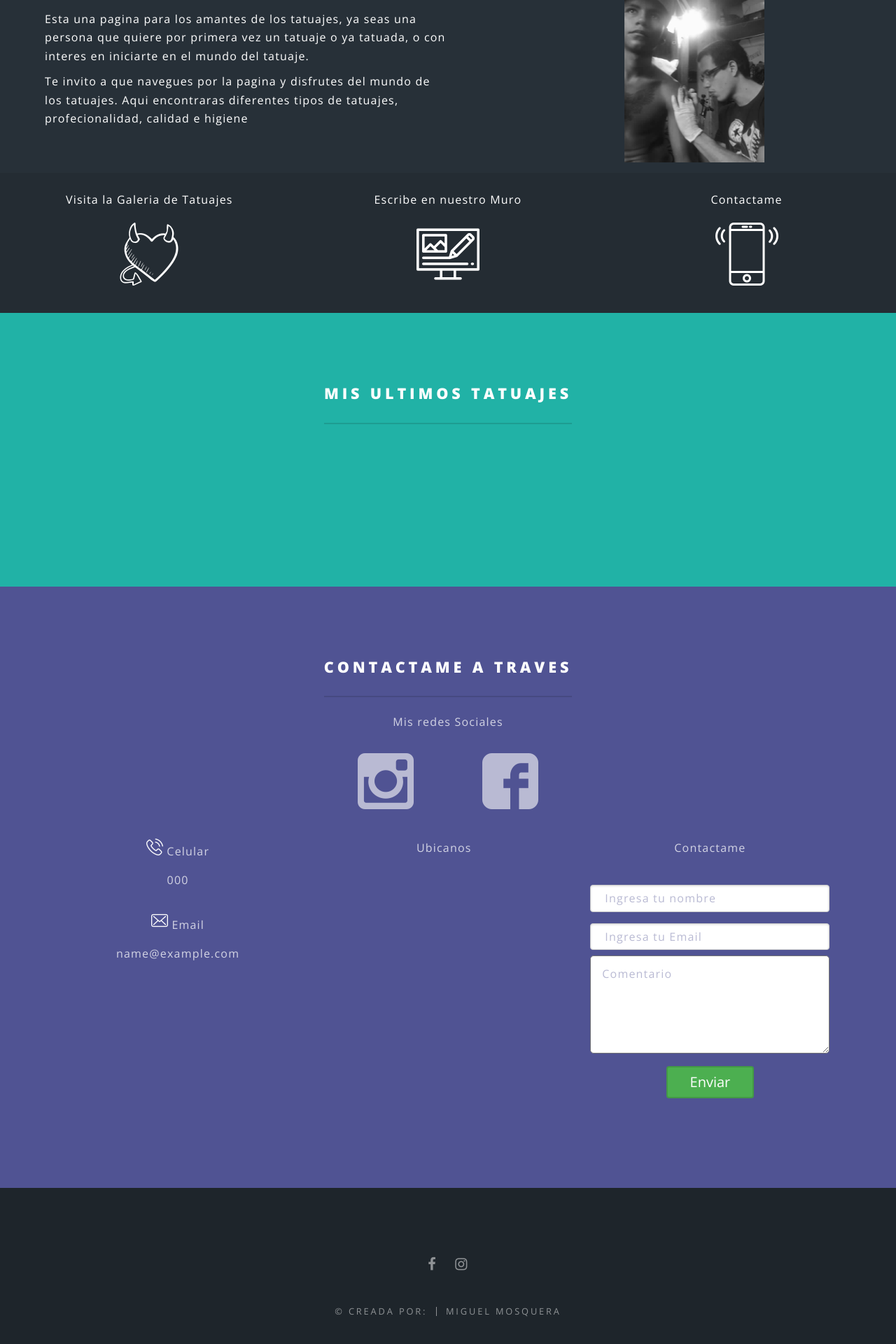
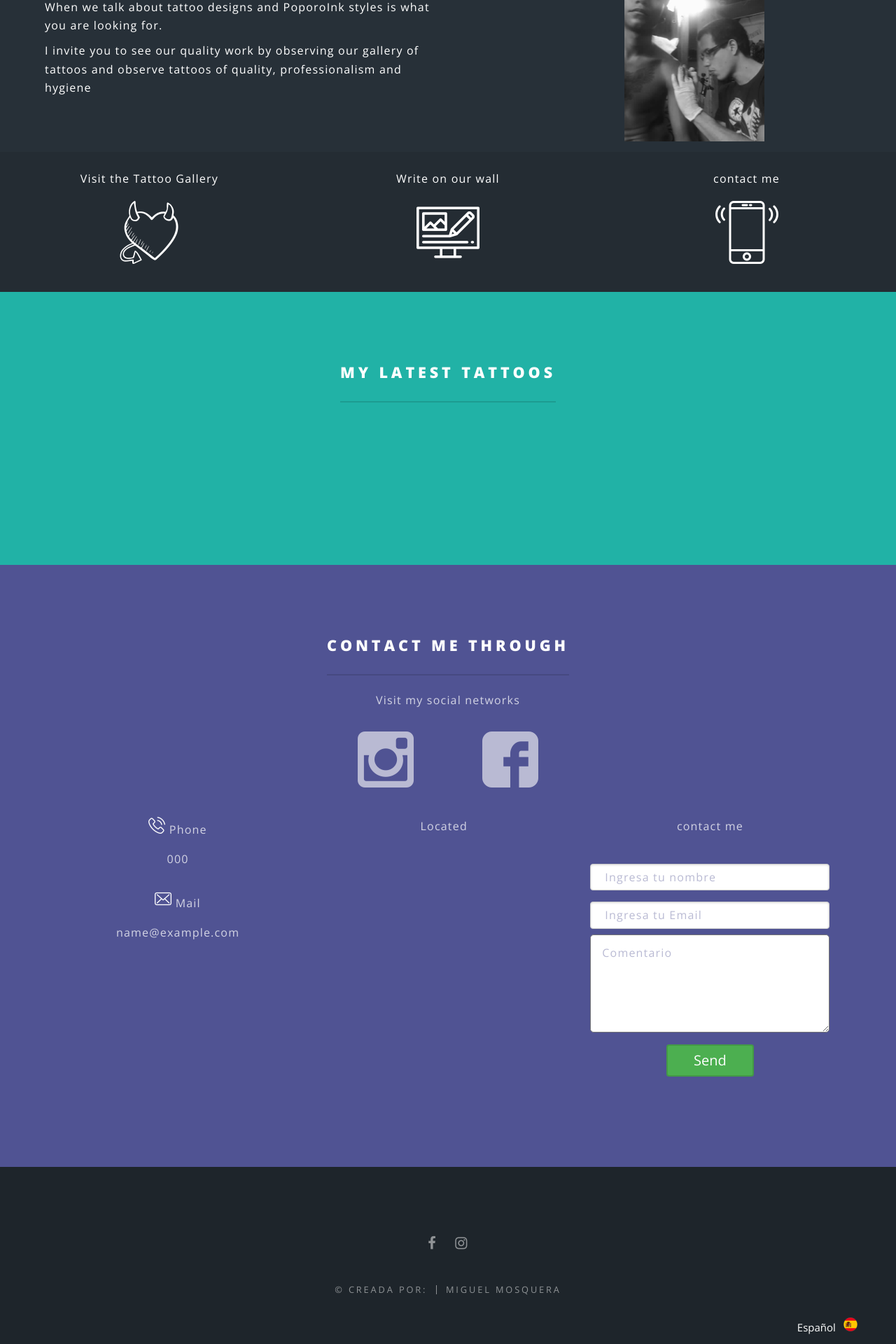
Before and after one commit to migmosquera/poporoink, a PHP site: page / in a window 1280 px wide. Shown: the part 1080-3000 px from the top of the page at 70% size. Run offline with PHP 8.4, Linux system fonts and the light colour scheme; tables that the repository leaves empty or names only in its code hold one stand-in row (values such as "Sample post"); a map, chart or similar area stays blank; some libraries are stand-ins or nearby versions; some web fonts are replaced.

Commit message:
“subiendo_traduccion_de_pagina_web”

```diff
--- a/assets/css/index.css
+++ b/assets/css/index.css
@@ -23,6 +23,21 @@
 
 .labelHide{
 	display:none
+}
+
+.buttonChangeLanguage{
+	border: 0;
+    background: 0;
+    width: 100%;
+    text-align: right;
+    padding-right: 55px;
+}
+
+.nameChangeLanguage{
+	margin-bottom: 0;
+	display: inline-block;
+	 font-size: 15px;
+	  margin-right: 7px;
 }
 
 .modal {
--- /dev/null
+++ b/controller/changeLanguage.php
@@ -0,0 +1,31 @@
+<?php
+
+    if (empty($_POST["language"])){
+
+    	$lang = substr($_SERVER['HTTP_ACCEPT_LANGUAGE'], 0,2);
+		$_SESSION['language']=$lang;
+		if($lang!="es"){
+			$_SESSION['language']="en";
+		}
+
+    }
+
+	if (isset($_POST['language'])){
+		$language = $_POST['language'];
+		$lang=$language;
+
+	}
+
+	switch ($lang) {
+		case 'es':
+				include 'language/es.php';
+			break;
+
+		case 'en':
+				include 'language/en.php';
+			break;
+		default:
+				include 'language/en.php';
+			break;
+	}
+?>
--- a/index.php
+++ b/index.php
@@ -1,7 +1,9 @@
 <!DOCTYPE HTML>
 <?php
+	session_start();
 	require_once  'controller/controllerUsers.php';
 	require_once  'controller/sendEmail.php';
+	require_once  'controller/changeLanguage.php';
 ?>
 <html>
 	<head>
@@ -25,21 +27,23 @@
 				<!-- Header -->
 					<header id="header" class="alt">
 						<h1><a href="index.php">Poporo Ink</a></h1>
+
 						<nav id="nav">
 							<ul>
 								<li class="special">
-									<a href="#menu" class="menuToggle"><span>Menu</span></a>
+									<a href="#menu" class="menuToggle" style="text-decoration: none"><span>Menu</span></a>
 									<div id="menu">
 										<ul>
-											<li><a href="photoGallery.php">Galeria</a></li>
+											<li><a href="photoGallery.php"><?php echo $gallery ?></a></li>
 											<li><a href="blog.php">Blog</a></li>
-											<li><a href="#three">Contactame</a></li>
+											<li><a href="#three"><?php echo $contactame ?></a></li>
 											<li><a id="myBtn" href="login.php" style="cursor: pointer;">Login</a></li>
 										</ul>
 									</div>
 								</li>
 							</ul>
 						</nav>
+
 					</header>
 
 				<!-- Banner -->
@@ -50,11 +54,11 @@
 						</video>
 							<div class="inner">
 								<h2>Poporo Ink</h2>
-								<p>Bienvenidos a Poporo Ink<br />
-								Un lugar para que conozcas mi trabajo<br />
-								<a style="border-bottom: 0;" href="<?php echo $user->getUrlInstagram() ?>" target="_blank">Visita mi instagram</a>.</p>
+								<p><?php echo $welcome ?><br />
+								<?php echo $work ?><br />
+								<a style="border-bottom: 0;" href="<?php echo $user->getUrlInstagram() ?>" target="_blank"><?php echo $visit_instagram ?></a>.</p>
 							</div>
-							<a href="#two" class="more scrolly">Conoceme</a>
+							<a href="#two" class="more scrolly" style="text-decoration: none"><?php echo $conoceme ?></a>
 					</section>
 
 				<!-- One -->
@@ -62,20 +66,20 @@
 						<section class="spotlight">
 							<div class="image"><img src="assets/images/poporoLogo.png" alt="" /></div><div class="content">
 								<h2>Poporo INK</h2>
-								<p class='textSectionOne'>Es la mejor de opcion a la hora de hacer un arte en tu cuerpo, nos especializamos en tatuajes en cualquier parte de tu cuerpo y garantizamos la calidad e higiene a la hora de hacer nuestro trabajo</p>
+								<p class='textSectionOne'><?php echo $mision ?></p>
 							</div>
 						</section>
 						<section class="spotlight">
 							<div class="image"><img src="assets/images/manuel.jpg" alt="" style="padding-top: 15px; padding-bottom: 15px;"/></div><div class="content">
-								<p style="margin-bottom: 10px">Esta una pagina para los amantes de los tatuajes, ya seas una persona que quiere por primera vez un tatuaje o ya tatuada, o con interes en iniciarte en el mundo del tatuaje. </p>
-								<p> Te invito a que navegues por la pagina y disfrutes del mundo de los tatuajes. Aqui encontraras diferentes tipos de tatuajes, profecionalidad, calidad e higiene</p>
+								<p style="margin-bottom: 10px"><?php echo $parrafo1 ?></p>
+								<p><?php echo $parrafo2 ?></p>
 							</div>
 						</section>
 						<section class="spotlight">
 							<div class="containerButtons">
 								<a href="photoGallery.php" style="text-decoration:none; ">
 									<div style="width: 99%; margin: 0 auto; height: 100%;">
-										<p class="textButtons">Visita la Galeria de Tatuajes</p>
+										<p class="textButtons"><?php echo $visit_gallery ?></p>
 										<div id="imgTattoo"></div>
 									</div>
 								</a>
@@ -83,7 +87,7 @@
 							<div class="containerButtons">
 								<a href="blog.php" style="text-decoration:none; ">
 									<div style="width: 99%; margin: 0 auto; height: 100%;">
-										<p class="textButtons">Escribe en nuestro Muro</p>
+										<p class="textButtons"><?php echo $visit_blog ?></p>
 										<div id="imgBlog"></div>
 									</div>
 								</a>
@@ -91,7 +95,7 @@
 							<div class="containerButtons">
 								<a href="#three" class="more scrolly" style="text-decoration:none; ">
 									<div style="width: 99%; margin: 0 auto; height: 100%;">
-										<p class="textButtons">Contactame</p>
+										<p class="textButtons"><?php echo $contactame ?></p>
 										<div id="imgContact"></div>
 									</div>
 								</a>
@@ -102,11 +106,11 @@
 					<section id="one" class="wrapper style1 special">
 						<div class="inner">
 							<header class="major">
-								<h2>Mis ultimos Tatuajes</h2>
+								<h2><?php echo $last_tattoo ?></h2>
 							</header>
 							<ul class="icons major">
 								<div class="instagram" id="instragram">
-									<div id="instafeed" style="display: inline-block">
+									<div id="instafeed" style="display: inline-block"><?php ?>
 	                				</div>
                 				</div>
 							</ul>
@@ -117,9 +121,9 @@
 					<section id="three" class="wrapper style3 special contactMeIndex">
 						<div class="inner">
 							<header class="major" style="margin-bottom: 0">
-								<h2>Contactame a traves</h2>
+								<h2><?php echo $contact_me ?></h2>
 							</header>
-							<p>Mis redes Sociales</p>
+							<p><?php echo $contact_me_redes ?></p>
 							<div class="containerSocial" id="containerSocial">
 							  <a target="_blank" class="icon" href="<?php echo $user->getUrlInstagram() ?>"><div id="socialInstagram"></div></a>
 							  <a target="_blank" class="icon" href="<?php echo $user->getUrl_facebook() ?>"><div id="socialFacebook"></div></a>
@@ -128,30 +132,30 @@
 								<div class="containerSocialText">
 									<div class="containerPhone">
 									  	<img class="textInlineBlock" src="assets/images/phone.png" />
-								  		<p style="margin-bottom: 15px" class="textInlineBlock">Celular</p>
+								  		<p style="margin-bottom: 15px" class="textInlineBlock"><?php echo $celular ?></p>
 									</div>
 									<p class="textInlineBlock"><?php echo $user->getPhone() ?></p>
 									<div class="containerEmail">
 									  	<img class="textInlineBlock" src="assets/images/emails.png" />
-								  		<p style="margin-bottom: 15px" class="textInlineBlock" >Email</p>
+								  		<p style="margin-bottom: 15px" class="textInlineBlock" ><?php echo $email ?></p>
 									</div>
 								  	<p class="textInlineBlock"><?php echo $user->getEmail() ?></p>
 								</div>
 								<div class="containerSocialText">
-								  	<p class="titleSocial">Ubicanos</p>
+								  	<p class="titleSocial"><?php echo $ubicanos ?></p>
 								  	<div style="margin: 0 auto; text-align: -webkit-center;">
 										<div class="googleMaps" id="map"></div>
 									</div>
 
 								</div>
 								<div class="containerSocialText">
-								  	<p class="titleSocial">Contactame</p>
+								  	<p class="titleSocial"><?php echo $contactame ?></p>
 								  	<form action="" method="post" accept-charset="utf-8">
 										<input class="inputSendEmail"  type="text" name="name" value="" placeholder="Ingresa tu nombre" id="name"/>
 										<input class="inputSendEmail" type="text" name="email" value="" placeholder="Ingresa tu Email" id="email"/>
 										<textarea placeholder="Comentario" class="textAreaSendEmail" name="msjEmail" id="msjEmail" rows="8" cols="40"  ></textarea>
 										<p style="color: #B2E2B4; margin-bottom: 0px; padding-top: 5px; padding-bottom: 5px; "><?php echo $msjSendEmail ?></p>
-										<button type="submit" id="sendEmail" name="sendEmail" class="buttonLimpiar">Enviar</button>
+										<button type="submit" id="sendEmail" name="sendEmail" class="buttonLimpiar"><?php echo $enviar ?></button>
 									  </form>
 
 								</div>
@@ -163,14 +167,20 @@
 					<footer id="footer">
 						<ul class="icons">
 							<!--<li><a href="#" class="icon fa-twitter"><span class="label">Twitter</span></a></li>-->
-							<li><a target="_blank"  href="<?php echo $user->getUrl_facebook() ?>" class="icon fa-facebook"><span class="label">Facebook</span></a></li>
-							<li><a target="_blank" href="<?php echo $user->getUrlInstagram() ?>" class="icon fa-instagram"><span class="label">Instagram</span></a></li>
+							<li><a target="_blank" style="text-decoration: none"  href="<?php echo $user->getUrl_facebook() ?>" class="icon fa-facebook"><span class="label">Facebook</span></a></li>
+							<li><a target="_blank" style="text-decoration: none" href="<?php echo $user->getUrlInstagram() ?>" class="icon fa-instagram"><span class="label">Instagram</span></a></li>
 							<!-- <li><a href="#" class="icon fa-dribbble"><span class="label">Dribbble</span></a></li>
 							<li><a href="#" class="icon fa-envelope-o"><span class="label">Email</span></a></li>-->
 						</ul>
 						<ul class="copyright">
-							<li>&copy; Creada por:</li><li><a  style="border-bottom: 0px"> Miguel Mosquera </a></li>
+							<li>&copy; Creada por:</li><li><a  style="border-bottom: 0px; cursor: pointer; text-decoration: none"> Miguel Mosquera </a></li>
 						</ul>
+						<form action="" method="post" accept-charset="utf-8">
+
+						  	<input type="hidden" name="language" value="<?php echo $inputLanguage ?>" id="language"/>
+							<button id="buttonChangeLanguage" class="buttonChangeLanguage" type="submit" value="btnLenguage"><?php if($lang=='en')  { ?> <p class="nameChangeLanguage">Español</p>  <img src="assets/images/spain.png" alt="" /><?php } else { ?> <p class="nameChangeLanguage" >English</p>  <img src="assets/images/usa.png" alt="" /><?php } ?></button>
+						</form>
+
 					</footer>
 
 			</div>
--- /dev/null
+++ b/language/en.php
@@ -0,0 +1,29 @@
+<?php
+    $welcome='Welcome to Poporo Ink';
+	$work='A place to know my work';
+	$visit_instagram = 'Visit my instagram';
+	$gallery = 'Gallery';
+	$conoceme = 'know me';
+	$mision = 'We specialize in printing your ideas anywhere on your body, we do tattoos in colors and black. If you want a Tattoo we are the ones';
+	$parrafo1 = 'When we talk about tattoo designs and PoporoInk styles is what you are looking for.';
+	$parrafo2 = 'I invite you to see our quality work by observing our gallery of tattoos and observe tattoos of quality, professionalism and hygiene';
+	$visit_gallery = 'Visit the Tattoo Gallery';
+	$visit_blog = 'Write on our wall';
+	$contactame = 'contact me';
+	$last_tattoo = 'My Latest Tattoos';
+	$contact_me = 'Contact me through';
+	$contact_me_redes = 'Visit my social networks';
+	$ubicanos = 'Located';
+	$enviar = 'Send';
+	$celular = 'Phone';
+	$email = 'Mail';
+	$btnLanguage = 'Spanish';
+	$inputLanguage = 'es';
+	$tatuajes = 'Tattoo';
+	$galeria_foto = 'Photo gallery';
+	$escribe_muro = 'Write on Our Wall';
+	$msj_blog = 'Messages';
+	$nombre = 'Name';
+	$comentario = 'Comment';
+	$dato_persona = 'Data of the person';
+?>
```
Also changed, not shown: assets/css/blog.css (+17 -0 lines), assets/css/phptoGallery.css (+17 -0 lines), blog.php (+21 -11 lines), language/es.php (added, +29 -0 lines), photoGallery.php (+14 -3 lines), assets/images/spain.png (added), assets/images/usa.png (added).
